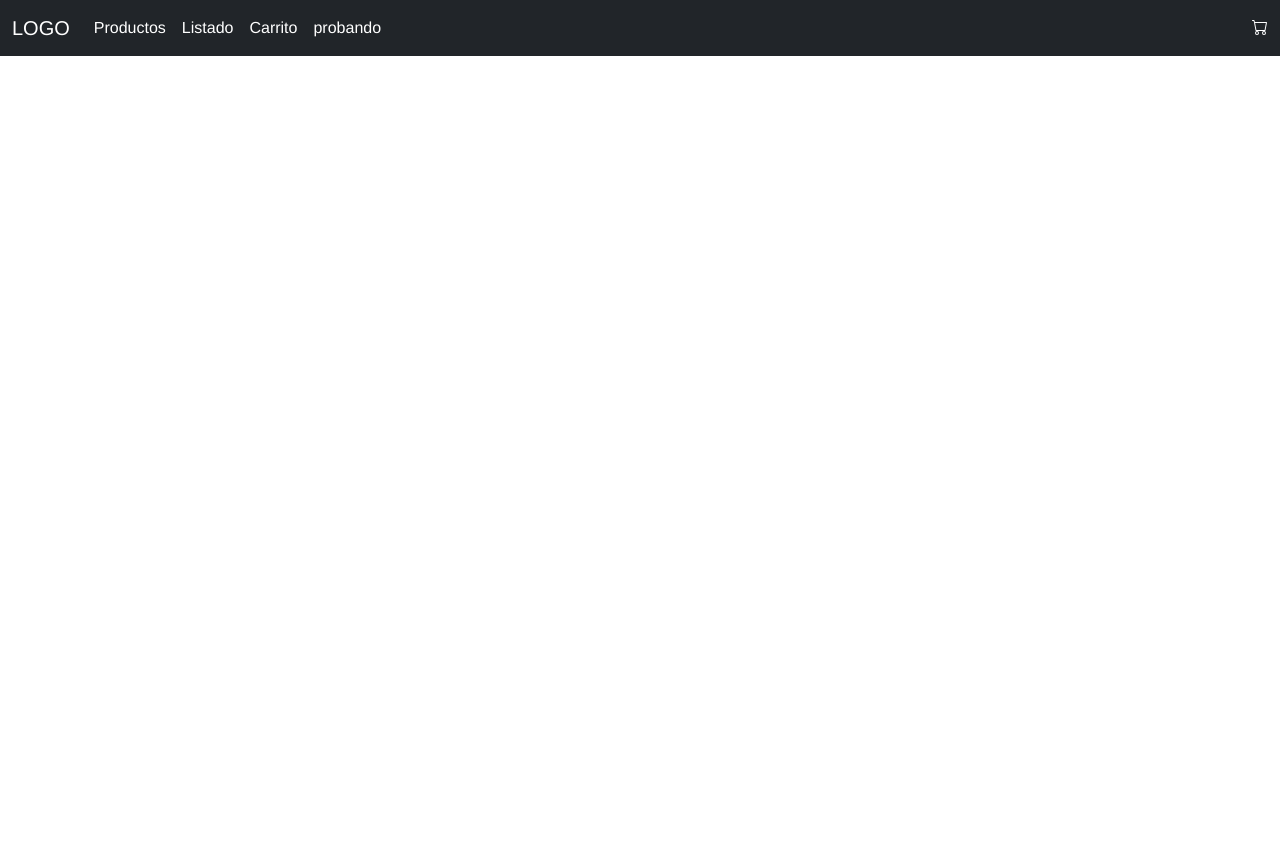
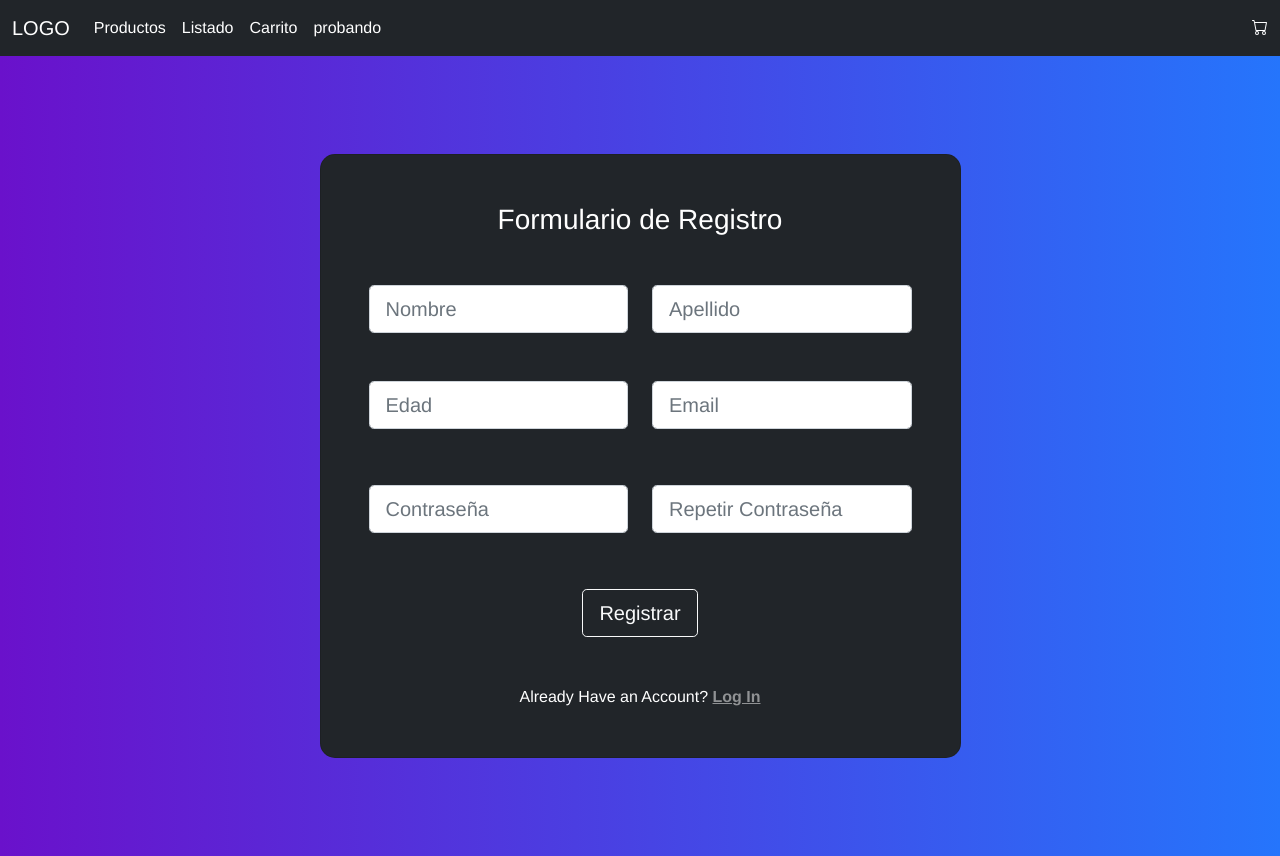
Before and after one commit to delvalj/ProyectoFinal-DelVal, a Vue app: page /register in a window 1280 px wide. Before the commit the page ends 800 px from the top, so only its background shows below. Built offline with nearby package versions, Linux system fonts and the light colour scheme.

Commit message:
homeView Vista

```diff
--- a/package.json
+++ b/package.json
@@ -8,11 +8,12 @@
     "lint": "vue-cli-service lint"
   },
   "dependencies": {
-    "@popperjs/core": "^2.11.2",
+    "@popperjs/core": "^2.11.4",
     "axios": "^0.26.1",
     "bootstrap": "^5.1.3",
     "bootstrap-vue": "^2.21.2",
     "core-js": "^3.6.5",
+    "jquery": "^3.6.0",
     "vue": "^2.6.14",
     "vue-router": "^3.2.0",
     "vuelidate": "^0.7.0"
--- a/src/App.vue
+++ b/src/App.vue
@@ -2,42 +2,20 @@
   <div id="app">
     <Navbar></Navbar>
     <router-view :arrayProductos="productos" :carrito="arrayCarrito" @nuevo="nuevo" :estado="estado"/>
+    <probando></probando>
   </div>
 
 </template>
 
-<style>
-#app {
-  font-family: Avenir, Helvetica, Arial, sans-serif;
-  -webkit-font-smoothing: antialiased;
-  -moz-osx-font-smoothing: grayscale;
-  text-align: center;
-  color: #2c3e50;
-}
-
-#nav {
-  padding: 30px;
-}
-
-#nav a {
-  font-weight: bold;
-  color: #2c3e50;
-}
-
-#nav a.router-link-exact-active {
-  color: #42b983;
-}
-</style>
-
 <script>
 import Navbar from "@/components/Navbar.vue";
-
-
+import probando from "@/components/probando";
 export default {
 
   name: 'App',
   components: {
     Navbar,
+    probando
   },
   data() {
     return {
@@ -148,3 +126,26 @@ export default {
   }
 }
 </script>
+
+<style>
+#app {
+  font-family: Avenir, Helvetica, Arial, sans-serif;
+  -webkit-font-smoothing: antialiased;
+  -moz-osx-font-smoothing: grayscale;
+  text-align: center;
+  color: #2c3e50;
+}
+
+#nav {
+  padding: 30px;
+}
+
+#nav a {
+  font-weight: bold;
+  color: #2c3e50;
+}
+
+#nav a.router-link-exact-active {
+  color: #42b983;
+}
+</style>
--- /dev/null
+++ b/src/Views/HomeView.vue
@@ -0,0 +1,24 @@
+<template>
+  <div>
+    <InformacionProductos></InformacionProductos>
+    <Listado></Listado>
+  </div>
+
+</template>
+
+<script>
+import InformacionProductos from "@/components/InformacionProductos";
+import Listado from "@/components/Listado";
+
+export default {
+  name: "HomeView",
+  components: {
+    InformacionProductos,
+    Listado
+  }
+}
+</script>
+
+<style scoped>
+
+</style>
--- a/src/Views/LoginRegister.vue
+++ b/src/Views/LoginView.vue
@@ -1,19 +1,19 @@
 <template>
   <div>
     <Login></Login>
-    <Register></Register>
+<!--    <Register></Register>-->
   </div>
 </template>
 
 <script>
 import Login from "@/components/Login";
-import Register from "@/components/Register";
+// import Register from "@/components/Register";
 
 export default {
-  name: "LoginRegister",
+  name: "LoginView",
   components: {
     Login,
-    Register
+    // Register
   },
 }
 </script>
--- /dev/null
+++ b/src/Views/RegisterView.vue
@@ -0,0 +1,23 @@
+<template>
+  <div>
+<!--    <Login></Login>-->
+        <Register></Register>
+  </div>
+</template>
+
+<script>
+// import Login from "@/components/Login";
+import Register from "@/components/Register";
+
+export default {
+  name: "RegisterView",
+  components: {
+    // Login,
+    Register
+  },
+}
+</script>
+
+<style scoped>
+
+</style>
--- a/src/components/Login.vue
+++ b/src/components/Login.vue
@@ -49,7 +49,7 @@
               </div>
 
               <div>
-                <p class="mb-0">Don't have an account? <a href="#!" class="text-white-50 fw-bold">Sign Up</a></p>
+                <p class="mb-0 ">Don't have an account? <router-link to="/register" href="#!" class="text-white-50 fw-bold">Sign Up</router-link></p>
               </div>
 
             </div>
--- a/src/components/Register.vue
+++ b/src/components/Register.vue
@@ -103,9 +103,14 @@
 
                 </div>
 
-                <div class="mt-4 pt-2">
-                  <input class="btn btn-primary btn-lg" type="submit" value="Registrar"/>
+                <div class=" ">
+                  <input class=" mt-4 btn btn-outline-light btn-lg" type="submit" value="Registrar"/>
                 </div>
+
+                <div>
+                  <p class="mb-0 mt-5">Already Have an Account? <router-link to="login" href="#" class="text-white-50 fw-bold">Log In</router-link></p>
+                </div>
+
 
               </form>
             </div>
--- a/src/components/probando.vue
+++ b/src/components/probando.vue
@@ -1,19 +1,19 @@
 <template>
-  <div class="content">
+  <div class="container">
 
   </div>
 </template>
 
 <script>
-import axios from "axios";
+// import axios from "axios";
 export default {
   name: 'probando',
-  created() {
-    axios.get("https://jsonplaceholder.typicode.com/todos/1").then((result) => {
-      console.log(result);
-
-    })
-  }
+  // created() {
+  //   axios.get("https://jsonplaceholder.typicode.com/todos/1").then((result) => {
+  //     console.log(result);
+  //
+  //   })
+  // }
 };
 </script>
 
--- a/src/router/index.js
+++ b/src/router/index.js
@@ -1,31 +1,49 @@
 import Vue from 'vue'
 import VueRouter from 'vue-router'
-import LoginRegister from "@/Views/LoginRegister";
-import InformacionProductos from "@/components/InformacionProductos";
-import Listado from "@/components/Listado";
+// import LoginRegister from "@/Views/LoginView";
+// import InformacionProductos from "@/components/InformacionProductos";
+// import Listado from "@/components/Listado";
 import Carrito from "@/components/Carrito";
 import probando from "@/components/probando";
+
+
+import LoginView from "@/Views/LoginView";
+import RegisterView from "@/Views/RegisterView";
+import HomeView from "@/Views/HomeView";
 
 Vue.use(VueRouter)
 
 const routes = [
+
     {
         path: '/',
-    name: 'Login',
-    component: LoginRegister
+        name: 'Home',
+        component: HomeView
     },
 
     {
-    path: '/productos',
-    name: 'Productos',
-    component: InformacionProductos
+        path: '/login',
+        name: 'Login',
+        component: LoginView
     },
 
     {
-    path: '/listado',
-    name: 'Listado',
-    component: Listado
+        path: '/register',
+        name: 'Register',
+        component: RegisterView
     },
+
+    // {
+    //   path: '/productos',
+    //   name: 'Productos',
+    //   component: InformacionProductos
+    // },
+    //
+    // {
+    //   path: '/listado',
+    //   name: 'Listado',
+    //   component: Listado
+    // },
     {
         path: '/carrito',
         name: 'Carrito',
```
Also changed, not shown: 1 other file (tests, documents, lock files or other folders). Lines whose indentation alone changed are shown as unchanged.
